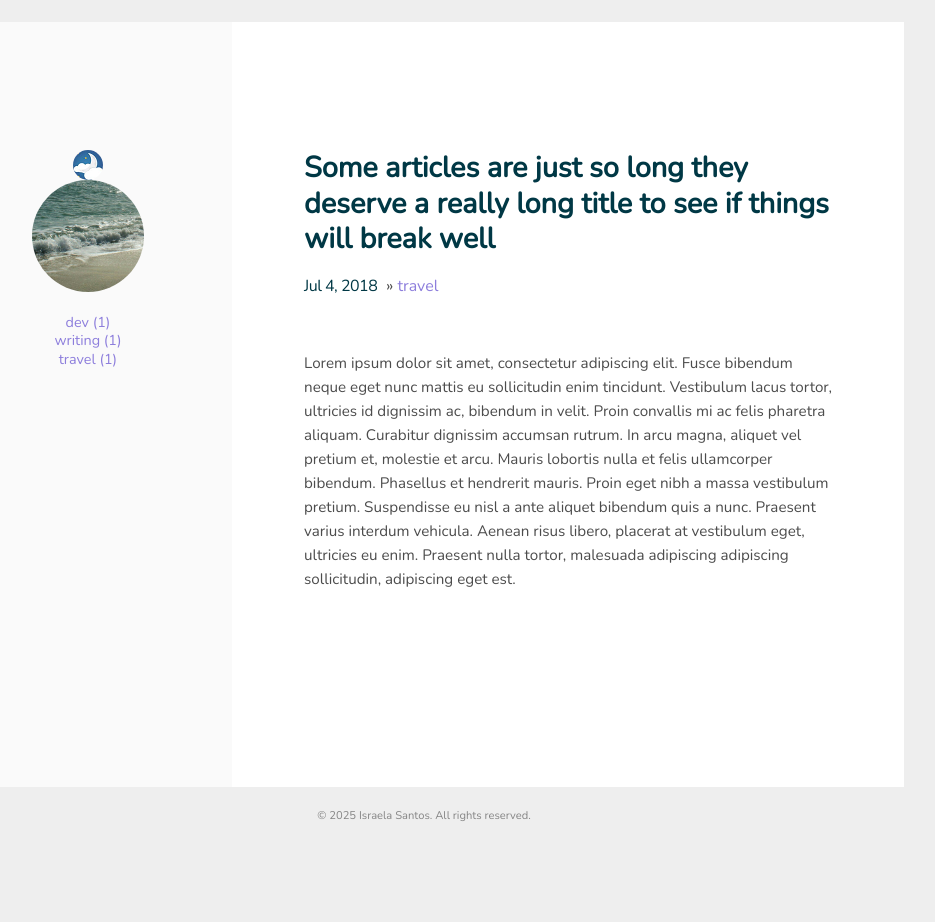
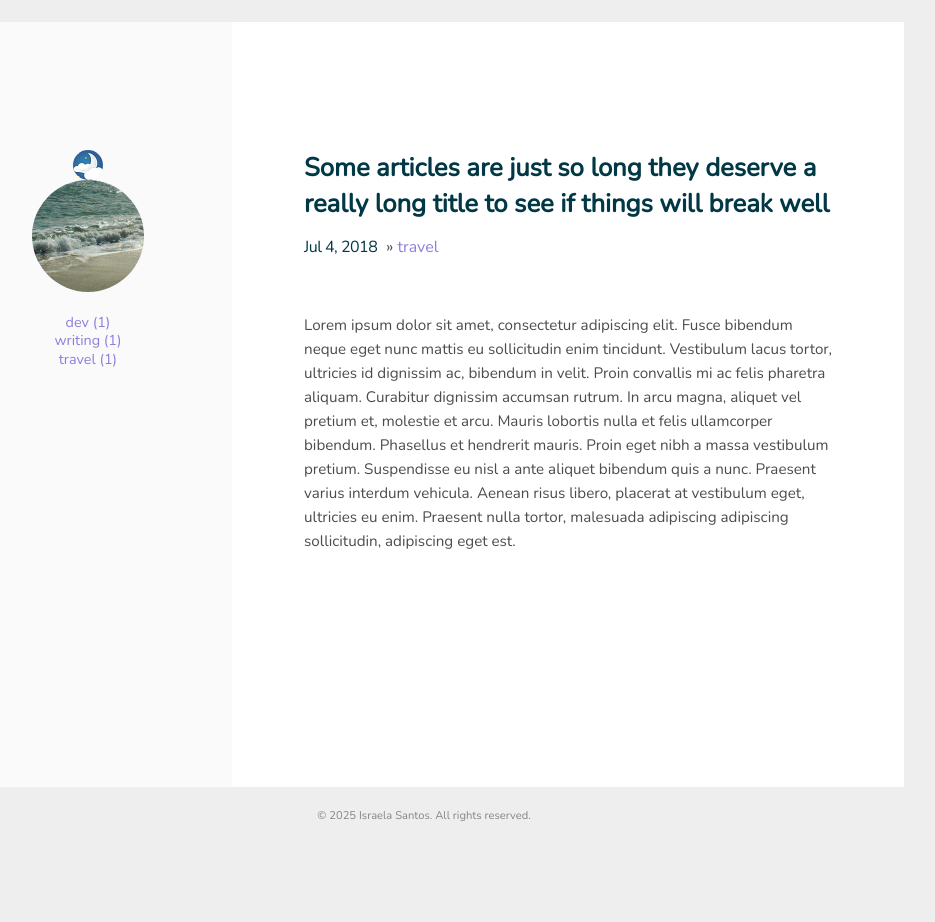
Before and after one commit to sraelai/y, a Jekyll site: the page built from _posts/2018-07-04-t1.md, in a window 1280 px wide. Shown: the whole page, without its empty margins (216-1151 px from the left). Built offline with Jekyll 4.4.1, drawn with Linux system fonts in a browser that asks for light colours.

Commit message:
Atualizar o main.scss

```diff
--- a/assets/css/main.scss
+++ b/assets/css/main.scss
@@ -517,13 +517,13 @@ img {
 
 .post_title {
     color: var(--post_title);
-    font-size: 1.8rem;
+    font-size: 1.6rem;
     line-height: 2.2rem;
     font-weight: 700;
 
     @include mobile-only {
         text-align: center;
-        font-size: 1.5rem;
+        font-size: 1.2rem;
     }
 }
 
```
